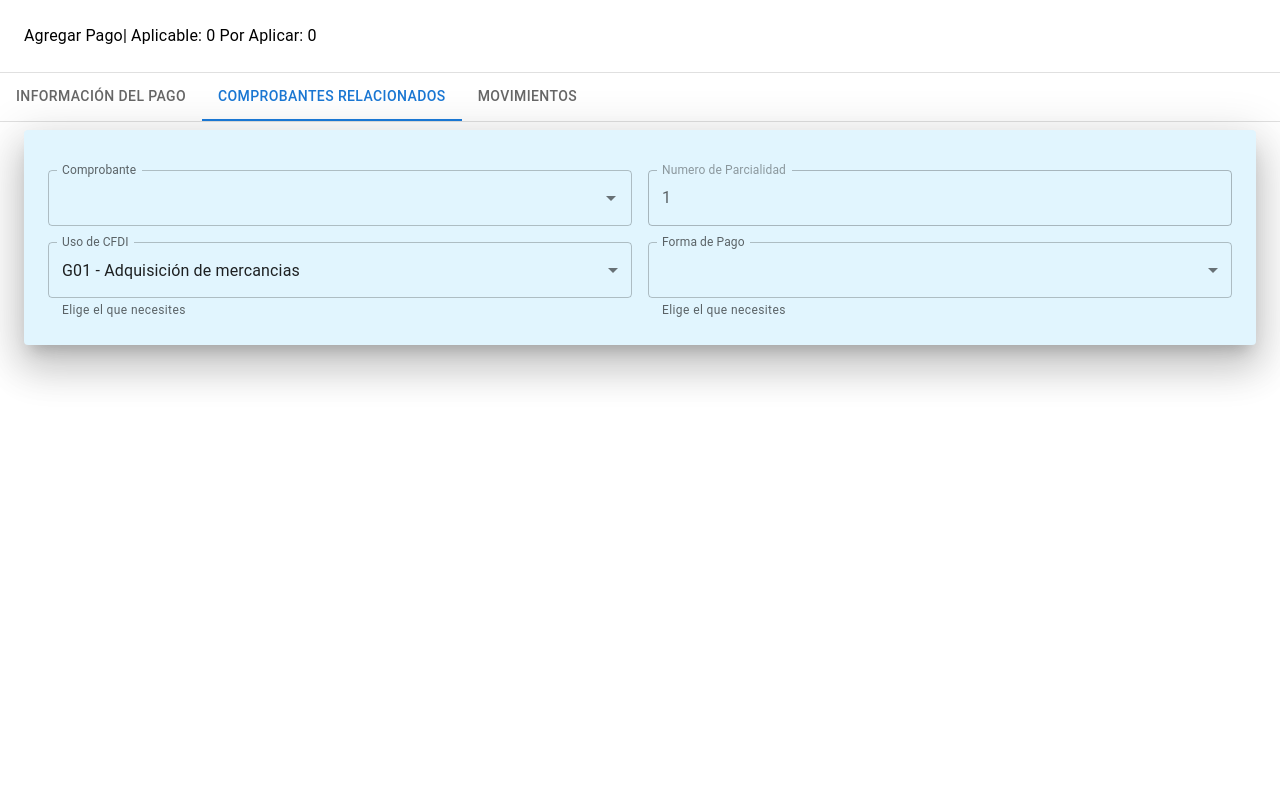
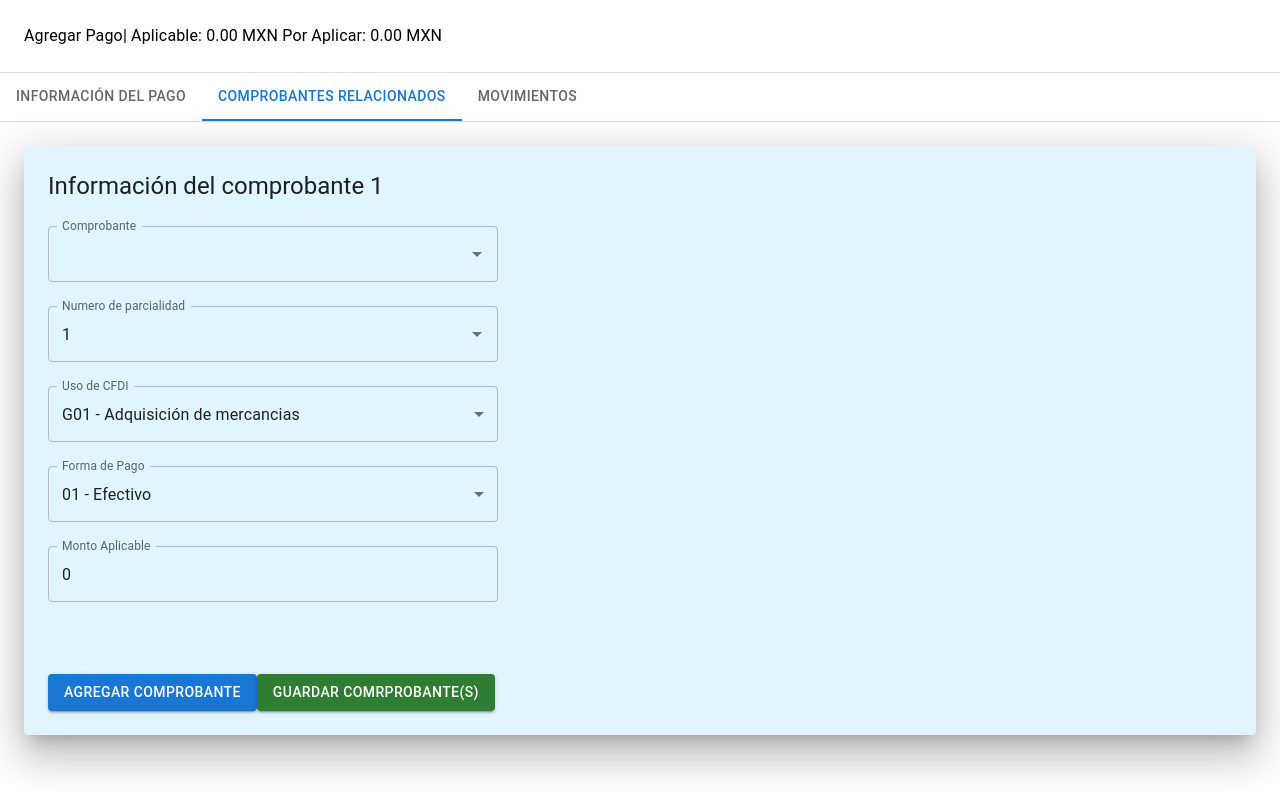
Before and after one commit to IzDiego/Formulariosypestanas, a Next.js app: page /components/Pestanas in a window 1280 px wide. Both pictures are taken after a click on the tab "COMPROBANTES RELACIONADOS". Built offline with nearby package versions, Linux system fonts and the light colour scheme; no server answers; the database is empty.

Commit message:
cascaron terminado

```diff
--- a/pages/components/FormComprobantes.tsx
+++ b/pages/components/FormComprobantes.tsx
@@ -8,106 +8,87 @@ import Select, { SelectChangeEvent } from "@mui/material/Select";
 import React from "react";
 import TextField from "@mui/material/TextField";
 import Autocomplete from "@mui/material/Autocomplete";
+import Box from '@mui/material/Box';
+import Button from '@mui/material/Button';
+import { Typography } from "@mui/material";
 
-export default function FormComprobantes() {
-  const [comprobante, setComprobante] = React.useState("id, fecha, total");
-  const [cfdi, setCfdi] = React.useState("G01 - Adquisición de mercancias");
-  const [numParcialidad, setNumParcialidad] = React.useState(1);
-  const [formaPago, setFormaPago] = React.useState("01 - Efectivo");
+export default function FormComprobantes(props) {
+  const importe=props.Comprobanteimporte
+  const formadepago=props.Comprobanteformadepago
+  const usocfdi=props.Comprobantecfdi
+  const numeroparcialidad=props.Comprobantenumerodeparcialidad
+  const comprobante=props.Comprobantenombre
 
-  const handleChangeCFDI = (event: any) => {
-    setCfdi(event.target.value);
-  };
+  const tamanoh=450
+  var auxiliararreglo=[]
+  for(var i=0; i<props.contador;i++){
+    auxiliararreglo.push(i)
+  }
 
-  const handleChangeFormaPago = (event: any) => {
-    setFormaPago(event.target.value);
-  };
-
-  const handleChangeComprobante = (e: any) => {
-    if (e.target.value.length === 0) {
-      setComprobante("");
-    } else {
-      setComprobante(e.target.value);
-    }
-  };
 
   return (
     <div>
-      <Paper
-        elevation={24}
-        sx={{
-          bgcolor: "#e1f5fe",
-        }}
-      >
-        <Grid container spacing={2} padding={3}>
-          <Grid item xs={6}>
-            <Autocomplete
-              id="combo-box-demo"
-              options={[]}
-              renderInput={(params) => (
-                <>
-                  <TextField
-                    {...params}
-                    InputLabelProps={{ shrink: true }}
-                    onChange={handleChangeComprobante}
-                    label="Comprobante"
-                    value="Comprobante"
-                  />
-                </>
-              )}
+      <Paper elevation={24} sx={{bgcolor: "#e1f5fe"}}>
+        {auxiliararreglo.map((auxiliar,i)=>{
+          return(
+          <div key={"Comprobante"+i}>
+            <Box  sx={{padding:3}}>
+              <Typography component="h1" variant="h5">
+              Información del comprobante {i+1}
+              </Typography>
+              <br/>
+              <FormControl sx={{ width: tamanoh }}>
+              <Autocomplete value={comprobante[i]} onChange={props.handleselectcomprobante(i)} onInputChange={props.handlecomprobanteinput(i)}  id="combo-box-demo" options={[]} renderInput={(params) => (
+                  <><TextField {...params}InputLabelProps={{ shrink: true }}  label="Comprobante" value="Comprobante"/></>)}
               />{" "}
-          </Grid>
-          <Grid item xs={6}>
-            <FormControl sx={{ width: "100%" }}>
-              <InputLabel id="num-parcialidad">{numParcialidad}</InputLabel>
-              <TextField
-                disabled
-                InputLabelProps={{ shrink: true }}
-                label="Numero de Parcialidad"
-              />
+
               </FormControl>
-          </Grid>
-          <Grid item xs={6}>
-            <FormControl sx={{ width: "100%" }}>
-              <InputLabel id="uso-CFDI">Uso de CFDI</InputLabel>
-              <Select
-                value={cfdi}
-                label="Uso de CFDI"
-                onChange={handleChangeCFDI}
-              >
+              <br/>
+              <br/>
+              <FormControl sx={{ width: tamanoh}}>
+              <Autocomplete defaultValue={1} value={numeroparcialidad[i]}  onChange={props.handleparcialidad(i)}  disablePortal  id="EmisorAuto" options={[1,2,3,4,5]}  renderInput={(params) => <TextField {...params} label="Numero de parcialidad"/>}/><br/>
+              </FormControl>
+              <br/>
+              <FormControl sx={{ width: tamanoh }}>
+                <InputLabel  id="uso-CFDI">Uso de CFDI</InputLabel>
+                <Select  value={usocfdi[i]} label="Uso de CFDI" onChange={props.handleusocfdi(i)}>
                   <MenuItem value="">
                     <em>None</em>
                   </MenuItem>
-                <MenuItem value={"G01 - Adquisición de mercancias"}>
+                  <MenuItem value={"G01"}>
                     G01 - Adquisición de mercancias
                   </MenuItem>
-                <MenuItem value={"G02"}>G02</MenuItem>
-                <MenuItem value={"G03"}>G03</MenuItem>
+                  <MenuItem value={"G02"}>G02 - Otra cosa A</MenuItem>
+                  <MenuItem value={"G03"}>G03 - Otra cosa B</MenuItem>
                 </Select>
-              <FormHelperText>Elige el que necesites</FormHelperText>
               </FormControl>
-          </Grid>
-          <Grid item xs={6}>
-            <FormControl sx={{ width: "100%" }} id="forma-pago">
-              <InputLabel>
-                Forma de Pago
-              </InputLabel>
-              <Select
-                value={formaPago}
-                label="Forma de Pago"
-                onChange={handleChangeFormaPago}
-              >
+              <br/>
+              <br/>
+              <FormControl sx={{ width: tamanoh }} id="forma-pago">
+                <InputLabel>Forma de Pago</InputLabel>
+                <Select  value={formadepago[i]} label="Forma de Pago" onChange={props.handleformadepago(i)}>
                   <MenuItem value="">
                     <em>None</em>
                   </MenuItem>
                   <MenuItem value={10}>01 - Efectivo</MenuItem>
-                <MenuItem value={20}>02 - </MenuItem>
-                <MenuItem value={30}>03 - </MenuItem>
+                  <MenuItem value={20}>02 - Tarjeta de credito</MenuItem>
+                  <MenuItem value={30}>03 - Vales de despensa</MenuItem>
                 </Select>
-              <FormHelperText>Elige el que necesites</FormHelperText>
               </FormControl>
-          </Grid>
-        </Grid>
+              <br/>
+              <br/>
+
+              <FormControl sx={{ width: tamanoh }} id="importe">
+              <TextField value={importe[i]} type="number"  onChange={props.handleimporte(i)} label="Monto Aplicable" ></TextField><br/>
+              </FormControl>
+            </Box>
+          </div>
+          )
+        })}
+        <Box sx={{padding:3}}>
+        <Button variant="contained"  color="primary" onClick={props.agregarComprobante('boton')} >Agregar Comprobante</Button>
+        <Button variant="contained"  color="success" onClick={props.guardarComprobante('botong')} >Guardar Comrprobante(s)</Button>
+        </Box>
       </Paper>
     </div>
   );
--- a/pages/components/FormMovimientos.js
+++ b/pages/components/FormMovimientos.js
@@ -40,13 +40,13 @@ export default function FormMovimientos(props){
     ]
 
       const lista=[
-          {id:"75787",fecha:"04-Nov-2021T12:23",concepto:"TEF Recibido Bank of America",referencia:"1234",monto:4383.16,tipodecambio:1,emisor:"Holo", moneda:"MXN",  formadepago:"Efectivo",                             status:"Tenemos el dinero"},
-          {id:"75789",fecha:"04-Nov-2021T01:43",concepto:"TEF Recibido Bank of America",referencia:"1235",monto:6201.29,tipodecambio:21.2,emisor:"Live", moneda:"USD", formadepago:"Cheque normativo",                     status:"Salvo Buen Cobro"},
-          {id:"75788",fecha:"04-Nov-2021T02:33",concepto:"TEF Recibido Bank of America",referencia:"1236",monto:7351.73,tipodecambio:1,emisor:"Fate", moneda:"MXM" ,formadepago:"Transferencia electrónica de fondos",  status:"Tenemos documento"},
-          {id:"75806",fecha:"03-Nov-2021T03:53",concepto:"TEF Recibido Bank of America",referencia:"1237",monto:1684.27,tipodecambio:23,emisor:"Go",   moneda:"EUR" , formadepago:"Tarjeta de crédito",                   status:"Tenemos promesa de pago"},
-          {id:"75804",fecha:"03-Nov-2021T02:43",concepto:"TEF Recibido Bank of America",referencia:"1238",monto:2428.55,tipodecambio:1,emisor:"Fatal",moneda:"MXN" ,formadepago:"Efectivo",                             status:"Tenemos el dinero"},
-          {id:"75802",fecha:"03-Nov-2021T03:43",concepto:"TEF Recibido Bank of America",referencia:"1239",monto:3614.24,tipodecambio:21.2,emisor:"Frame",moneda:"USD" ,formadepago:"Efectivo",                             status:"Tenemos el dinero"},
-          {id:"75797",fecha:"03-Nov-2021T13:43",concepto:"Pago cuenta de tercero",      referencia:"1231",monto:4173.53,tipodecambio:23,emisor:"Asd",  moneda:"EUR" ,formadepago:"Efectivo",                             status:"Tenemos el dinero"},
+          {id:"75787",fecha:"2021-11-04T12:23",concepto:"TEF Recibido Bank of America",referencia:"1234",monto:4383.16,tipodecambio:1,emisor:"Holo", moneda:"MXN",  formadepago:"Efectivo",                             status:"Tenemos el dinero"},
+          {id:"75789",fecha:"2021-11-04T01:43",concepto:"TEF Recibido Bank of America",referencia:"1235",monto:6201.29,tipodecambio:21.2,emisor:"Live", moneda:"USD", formadepago:"Cheque normativo",                     status:"Salvo Buen Cobro"},
+          {id:"75788",fecha:"2021-11-04T02:33",concepto:"TEF Recibido Bank of America",referencia:"1236",monto:7351.73,tipodecambio:1,emisor:"Fate", moneda:"MXM" ,formadepago:"Transferencia electrónica de fondos",  status:"Tenemos documento"},
+          {id:"75806",fecha:"2021-11-03T03:53",concepto:"TEF Recibido Bank of America",referencia:"1237",monto:1684.27,tipodecambio:23,emisor:"Go",   moneda:"EUR" , formadepago:"Tarjeta de crédito",                   status:"Tenemos promesa de pago"},
+          {id:"75804",fecha:"2021-11-03T02:43",concepto:"TEF Recibido Bank of America",referencia:"1238",monto:2428.55,tipodecambio:1,emisor:"Fatal",moneda:"MXN" ,formadepago:"Efectivo",                             status:"Tenemos el dinero"},
+          {id:"75802",fecha:"2021-11-03T03:43",concepto:"TEF Recibido Bank of America",referencia:"1239",monto:3614.24,tipodecambio:21.2,emisor:"Frame",moneda:"USD" ,formadepago:"Efectivo",                             status:"Tenemos el dinero"},
+          {id:"75797",fecha:"2021-11-03T13:43",concepto:"Pago cuenta de tercero",      referencia:"1231",monto:4173.53,tipodecambio:23,emisor:"Asd",  moneda:"EUR" ,formadepago:"Efectivo",                             status:"Tenemos el dinero"},
       ]
 
 
@@ -62,7 +62,6 @@ export default function FormMovimientos(props){
         }
     }
 
-    const [SumaComprobantes,setSuma]=useState(0)
 
 
     const handleRowCheck=e=>{
--- a/pages/components/FormularioPagos.tsx
+++ b/pages/components/FormularioPagos.tsx
@@ -2,6 +2,7 @@ import {Autocomplete, FormControl,  FormControlLabel,  Grid,  Typography} from "
 import TextField from '@mui/material/TextField';
 import {useQuery} from "react-query"
 import { useState,useContext } from "react";
+import Button from '@mui/material/Button';
 import Checkbox from "@mui/material/Checkbox"
 import Paper from "@mui/material/Paper";
 import Box from '@mui/material/Box';
@@ -167,7 +168,11 @@ export default function Formulario(props) {
         <FormControlLabel checked={props.ConfirmacionPago} onChange={props.handleCheckPago('Pago')}  control={<Checkbox />}  label="El cliente confirmo el pago?"/>
         <TextField value={props.values.fechadeconfirmacion} onChange={props.handleFormInput('fechadeconfirmacion')} type="datetime-local"  sx={aparecerpago}      InputLabelProps={{shrink: true}} label="Fecha de confirmación"/><br/>
         <TextField value={props.values.observacionesalconfirmar} onChange={props.handleFormInput('observacionesalconfirmar')}  sx={aparecerpago}   label="Observaciones al confirmar" ></TextField>    <br/>
+        <br/>
+        <Button variant="contained"  color="success" onClick={console.log(props.values)} >Guardar Informacion</Button>
+
         </Box>
+
       </Paper>
     </div>
   )
--- a/pages/components/Pestanas.js
+++ b/pages/components/Pestanas.js
@@ -47,7 +47,6 @@ function TabPanel(props) {
 export default function Pestanas(){
 
     const [value, setValue] = React.useState(0);
-    const [Dinero,setDinero]=useContext(AppContext)
     const [DatosPrueba,setDprueba]=useState({
       cliente:'',
       emisor:'',
@@ -70,9 +69,19 @@ export default function Pestanas(){
 
 
     })
+    const [contador,setContador]=useState(1)
     const [ConfirmacionFondos, setFondos] = useState(false);
     const [ConfirmacionPago,setConfiP]=useState(false);
+    const [ComprobantesRelacionados,setComprobantes]=useState([
+      {comprobante:'',numerodeparcialidad:1,usodecfdi:"G01",formadepago:10,importe:0}
+    ])
 
+
+    const [Comprobantenombre,setComprobantenombre]=useState([''])
+    const [Comprobantenumerodeparcialidad,setComprobanteparcialidad]=useState([1])
+    const [Comprobantecfdi,setCfdi]=useState(['G01'])
+    const [Comprobanteformadepago,setFormadepago]=useState([10])
+    const [Comprobanteimporte,setImporte]=useState([0])
 
     const handleCheckIngreso=input=>e=>{setFondos(e.target.checked)}
     const handleCheckPago=input=>e=>{setConfiP(e.target.checked)}
@@ -85,13 +94,92 @@ export default function Pestanas(){
       setValue(newValue);
     }
 
+
+    const agregarComprobante=input=>e=>{
+      setContador(contador+1)
+      var aux=Comprobantenombre
+      var aux2=''
+      aux.push(aux2)
+      setComprobantenombre(aux)
+
+      aux=Comprobantenumerodeparcialidad
+      aux2=1
+      aux.push(aux2)
+      setComprobanteparcialidad(aux)
+
+      aux=Comprobantecfdi
+      aux2='G01'
+      aux.push(aux2)
+      setCfdi(aux)
+
+      aux=Comprobanteformadepago
+      aux2=10
+      aux.push(aux2)
+      setFormadepago(aux)
+
+      aux=Comprobanteimporte
+      aux2=0
+      aux.push(aux2)
+      setImporte(aux)
+
+    }
+    const guardarComprobante=input=>e=>{
+      var aux=0
+      for(let pago of Comprobanteimporte){
+
+        aux+=parseFloat(pago)
+      }
+      setDprueba(prevDprueba=>({
+        ...prevDprueba,
+        ["montoregistrado"]:aux
+      }))
+
+    }
+
+    const handleusocfdi=i=>e=>{
+      var aux=[...Comprobantecfdi]
+      aux[i]=e.target.value
+      setCfdi(aux)
+    }
+
+    const handleformadepago=i=>e=>{
+      var aux=[...Comprobanteformadepago]
+      aux[i]=e.target.value
+      setFormadepago(aux)
+    }
+
+    const handleparcialidad=(i)=>(e,value)=>{
+      var aux=[...Comprobantenumerodeparcialidad]
+      if(value){
+        aux[i]=value
+      }
+      else{
+        aux[i]=1
+      }
+      setComprobanteparcialidad(aux)
+    }
+
+    const handleimporte=(i)=>e=>{
+      if(e){
+        var aux=[...Comprobanteimporte]
+        aux[i]=e.target.value
+        setImporte(aux)
+      }
+    }
+
+    const handlecomprobanteinput=i=>e=>{
+      if(e){
+        var aux=[...Comprobantenombre]
+        aux[i]=e.target.value
+        setComprobantenombre(aux)
+      }
+    }
     const handleFormInput=input=>e=>{
       if(e){
       setDprueba(prevDprueba=>({
         ...prevDprueba,
         [input]:e.target.value
       }))
-
       }
     }
 
@@ -108,6 +196,16 @@ export default function Pestanas(){
           [input]:''
         }))
       }
+    }
+    const handleselectcomprobante=i=>(e,value)=>{
+      var aux=[...Comprobantenombre]
+      if(value){
+        aux[i]=value
+      }
+      else{
+        aux[i]=''
+      }
+      setComprobantenombre(aux)
     }
 
     const handleGuardarTabla=input=>(e)=>{
@@ -129,7 +227,7 @@ export default function Pestanas(){
       <div>
       <Box sx={{ width: '100%' }}>
         <Box sx={{ borderBottom: 1, borderColor: 'divider',padding:3 }}>
-        <Typography>Agregar Pago|  Aplicable: {Dinero.Pago*DatosPrueba.tipodecambio} {moneda} Por Aplicar: {(Dinero.Pago-DatosPrueba.montorecibido)*DatosPrueba.tipodecambio} {moneda} </Typography>
+        <Typography>Agregar Pago|  Aplicable: {parseFloat(DatosPrueba.montorecibido*DatosPrueba.tipodecambio).toFixed(2)} MXN Por Aplicar: {parseFloat((DatosPrueba.montorecibido-DatosPrueba.montoregistrado)*DatosPrueba.tipodecambio).toFixed(2)} MXN </Typography>
         </Box>
         <Box sx={{ borderBottom: 1, borderColor: 'divider' }}>
           <Tabs value={value} onChange={handletabsChange} aria-label="basic tabs example">
@@ -150,7 +248,23 @@ export default function Pestanas(){
          />
         </TabPanel>
         <TabPanel value={value} index={1}>
-          <FormComprobantes/>
+          <FormComprobantes
+          agregarComprobante={agregarComprobante}
+          handleparcialidad={handleparcialidad}
+          handleimporte={handleimporte}
+          handleformadepago={handleformadepago}
+          handleusocfdi={handleusocfdi}
+          contador={contador}
+          ComprobantesRelacionados={ComprobantesRelacionados}
+          Comprobanteimporte={Comprobanteimporte}
+          Comprobanteformadepago={Comprobanteformadepago}
+          Comprobantecfdi={Comprobantecfdi}
+          Comprobantenumerodeparcialidad={Comprobantenumerodeparcialidad}
+          Comprobantenombre={Comprobantenombre}
+          handleselectcomprobante={handleselectcomprobante}
+          handlecomprobanteinput={handlecomprobanteinput}
+          guardarComprobante={guardarComprobante}
+          />
         </TabPanel>
         <TabPanel value={value} index={2}>
         <FormMovimientos
```
Lines whose indentation alone changed are shown as unchanged.
